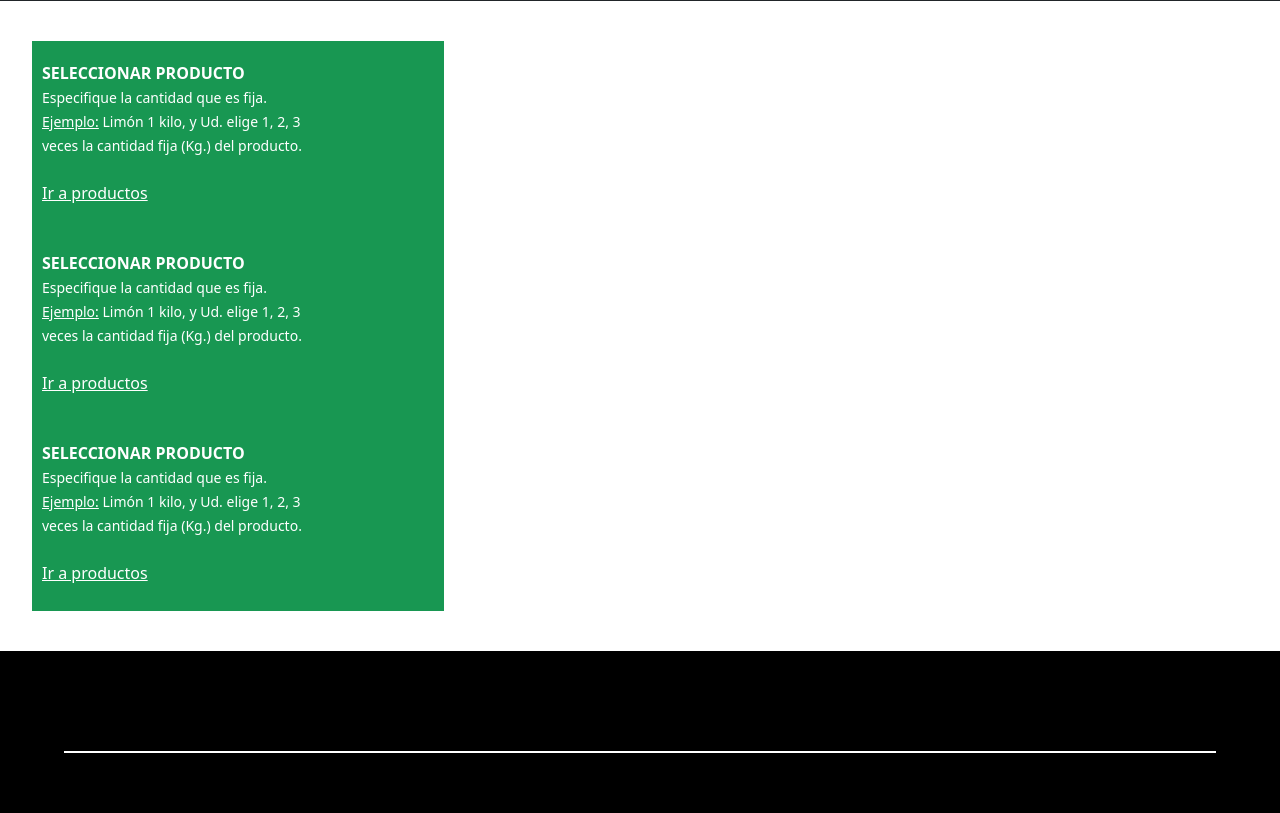
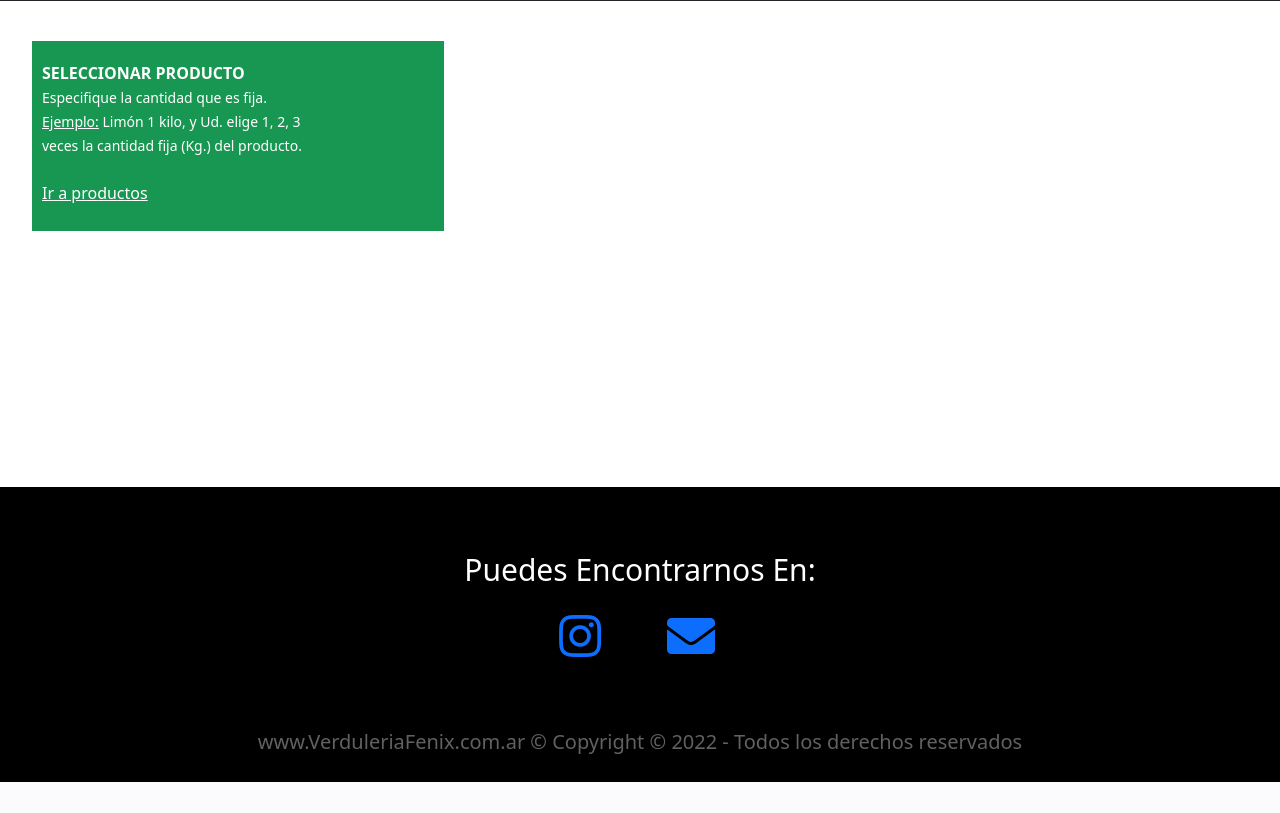
Before and after one commit to JPGenaro/Integrador_Verduleria, a Django app: page /home/como-comprar in a window 1280 px wide. Shown: the part 457-1270 px from the top of the page. After the commit the page ends 1239 px from the top, so only its background shows below. Run offline with Django 4.2, Linux system fonts and the light colour scheme.

Commit message:
Footer agregado

```diff
--- a/Proyecto/Proyecto/urls.py
+++ b/Proyecto/Proyecto/urls.py
@@ -16,6 +16,7 @@ Including another URLconf
 from django.contrib import admin
 from django.urls import path
 from Verduleria.views import home, compra, usuario, addrecord, como_comprar
+
 urlpatterns = [
     path('admin/', admin.site.urls),
     path('home/', home, name='home'),
--- a/Proyecto/Verduleria/templates/Verduleria/como-comprar.html
+++ b/Proyecto/Verduleria/templates/Verduleria/como-comprar.html
@@ -13,20 +13,18 @@
     <link href="https://cdn.jsdelivr.net/npm/bootstrap@5.2.3/dist/css/bootstrap.min.css" rel="stylesheet" integrity="sha384-rbsA2VBKQhggwzxH7pPCaAqO46MgnOM80zW1RWuH61DGLwZJEdK2Kadq2F9CUG65" crossorigin="anonymous">
     <link href="https://fonts.googleapis.com/css2?family=Open+Sans&display=swap" rel="stylesheet">
     <link href='https://unpkg.com/boxicons@2.0.9/css/boxicons.min.css' rel='stylesheet'>
+    <link href="../../static/css/compra.css" rel="stylesheet">
+
+    <!-- FONT AWESOME -->
+    <link rel="stylesheet" href="https://cdnjs.cloudflare.com/ajax/libs/font-awesome/5.15.3/css/all.min.css">
+
 </head>
 
 <body>
-
-
-
     <header class="logoo" id="segundo">
-
         <section class="logo">
-
             <img src="../../static/src/Logo_Verdu.png" alt="">
-
         </section>
-
     </header>
 
     <header class="BDNav" id="tercero">
@@ -56,14 +54,9 @@
           </nav>
     </header>
 
-
-
     <main class="main-como">
-
       <div class="container-fluid">
-
         <div class="container-sel">
-
           <div class="sel-producto col-sm-4 col-xs-12" style="height:190px; padding:20px 10px; background:#189752; color:#ffffff">
             <div class="col-sm-3">
               <span style="font-size:40px; line-height:40px;"></span>
@@ -75,48 +68,27 @@
               <br><br><a href="productos.php" style="color:#fff; text-decoration:underline; font-weight:400">Ir a productos</a>
             </div>
           </div>
-
         </div>
-
-
-        <div class="container-agre">
-
-          <div class="agre-producto col-sm-4 col-xs-12">
-            <div class="col-sm-3">
-              <span style="font-size:40px; line-height:40px;"><i class="fa fa-lemon-o"></i></span>
-            </div>
-            <div class="col-sm-9 texto-monstserrat">
-              <b>SELECCIONAR PRODUCTO</b><br>
-              <small>Especifique la cantidad que es fija.<br>
-              <u>Ejemplo:</u> Limón 1 kilo, y Ud. elige 1, 2, 3 veces la cantidad fija (Kg.) del producto.</small>
-              <br><br><a href="productos.php" style="color:#fff; text-decoration:underline; font-weight:400">Ir a productos</a>
-            </div>
-          </div>
-
-        </div>
-
-        <div class="ver-carrito col-sm-4 col-xs-12">
-          <div class="col-sm-3">
-            <span style="font-size:40px; line-height:40px;"><i class="fa fa-lemon-o"></i></span>
-          </div>
-          <div class="col-sm-9 texto-monstserrat">
-            <b>SELECCIONAR PRODUCTO</b><br>
-            <small>Especifique la cantidad que es fija.<br>
-            <u>Ejemplo:</u> Limón 1 kilo, y Ud. elige 1, 2, 3 veces la cantidad fija (Kg.) del producto.</small>
-            <br><br><a href="productos.php" style="color:#fff; text-decoration:underline; font-weight:400">Ir a productos</a>
-          </div>
-        </div>
-
       </div>
-
     </main>
 
-    <footer id="contacto">
-        <div class="contenedor footer-content">
+    <section class="footer-links">
+      <section class="social">
+          <p id="C6">Puedes Encontrarnos En: </p>
+          <div class="links">
+              <a href="https://www.instagram.com/?hl=es-la">
+                  <i class="fab fa-instagram"></i>
+              </a>
+              <a href="https://support.google.com/mail/answer/8494?co=GENIE.Platform%3DDesktop&hl=es/">
+                  <i class="fa fa-fw fa-envelope"></i>
+              </a>
+          </div>
+      </section>
+  </section>
 
-        </div>
-        <div class="line"></div>
-    </footer>
+  <footer class="footer">
+      <h5>www.VerduleriaFenix.com.ar © Copyright © 2022 - Todos los derechos reservados</h5>
+  </footer>
 
 </body>
 
--- a/Proyecto/Verduleria/views.py
+++ b/Proyecto/Verduleria/views.py
@@ -5,10 +5,12 @@ from django.urls import reverse
 from .models import *
 #how to display data on a template using pyhon and django
 # Create your views here.
+
 # Pagina principal
 def home(request):
     return render(request, '../templates/Verduleria/index.html')#{'producto':dato})
 
+# Pagina de explicacion de compra
 def como_comprar(request):
     return render(request, '../templates/Verduleria/como-comprar.html')
 
@@ -20,10 +22,12 @@ def compra(request):
         precio_total += i.cantidadproducto * i.precioproducto
     return render(request, '../templates/Verduleria/compra.html', {'carrito':carrito, 'precio_total':precio_total})
 
+# Pagina de usuario
 def usuario(request):
     template = loader.get_template('../templates/Verduleria/usuario.html')
     return HttpResponse(template.render({}, request))
 
+# Funcion para registrar usuarios
 def addrecord(request):
     tipo_documento = request.POST['tipo_documento']
     documento = request.POST['Documento']
```
